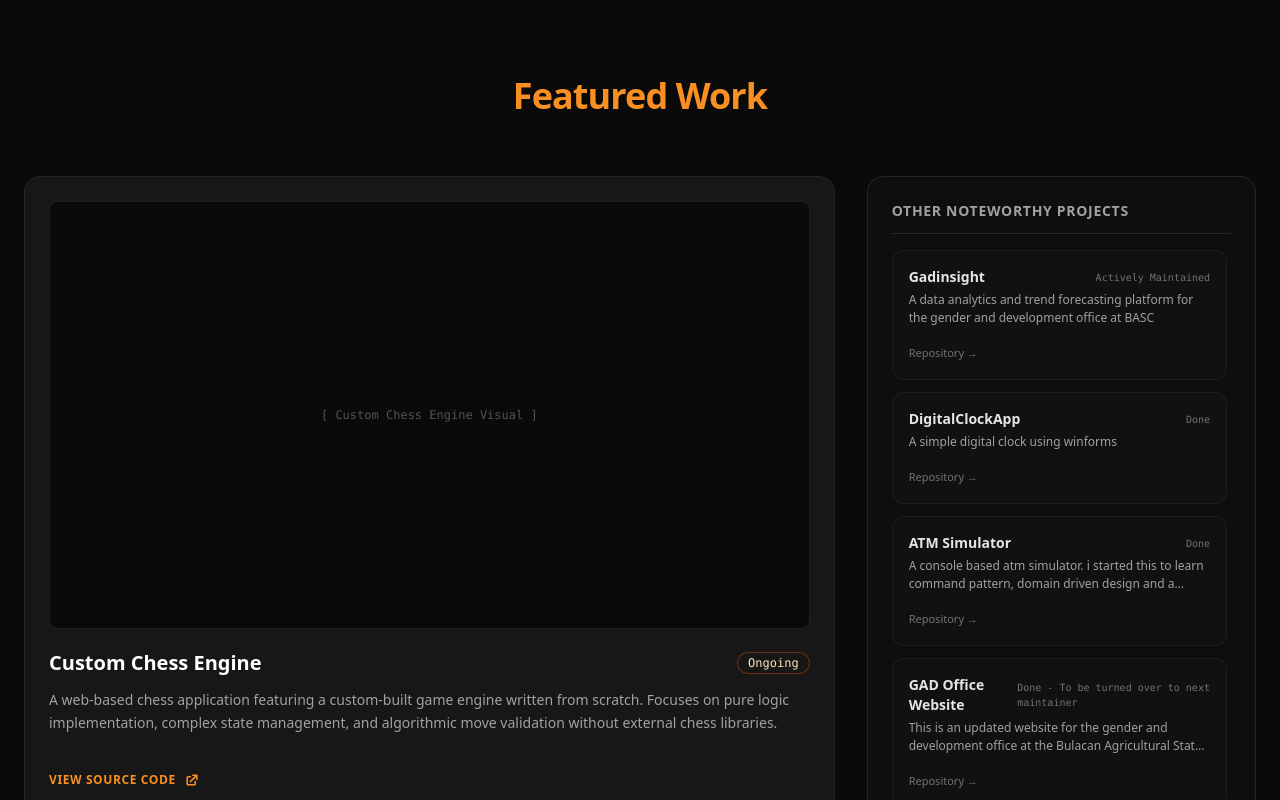
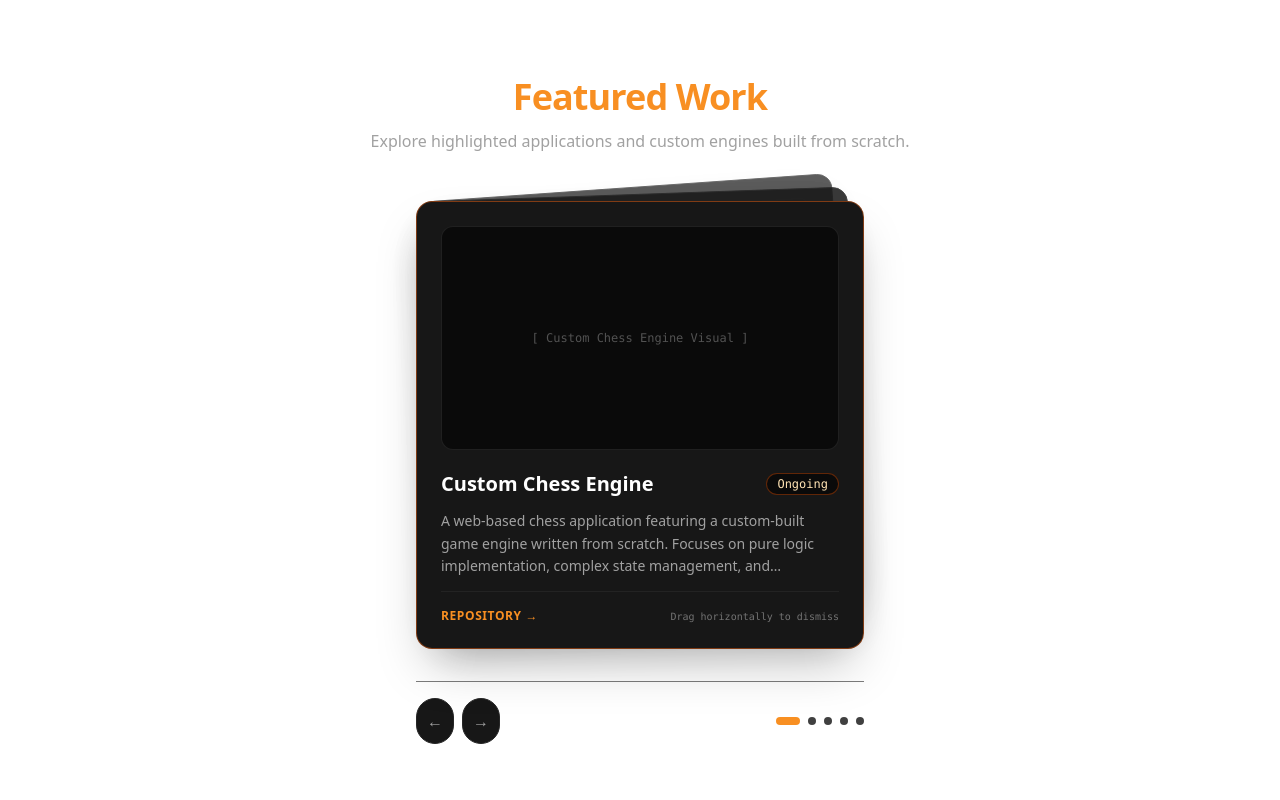
Before and after one commit to Zaido219/personal-portfolio, a React (Vite) app: page / in a window 1280 px wide. Shown: the part 820-1620 px from the top of the page. Built offline with nearby package versions, Linux system fonts and the light colour scheme.

Commit message:
style:WIP style updates for projects section

```diff
--- a/package.json
+++ b/package.json
@@ -12,6 +12,7 @@
   "dependencies": {
     "@icons-pack/react-simple-icons": "^13.13.0",
     "@tailwindcss/cli": "^4.1.18",
+    "framer-motion": "^13.1.0",
     "lucide-react": "^1.8.0",
     "react": "^19.2.0",
     "react-dom": "^19.2.0",
--- /dev/null
+++ b/src/components/FeaturedWorkSection/DeckControls.tsx
@@ -0,0 +1,51 @@
+import React from "react";
+
+interface DeckControlsProps {
+  total: number;
+  activeIndex: number;
+  onSelect: (index: number) => void;
+  onNext: () => void;
+  onPrev: () => void;
+}
+
+export const DeckControls: React.FC<DeckControlsProps> = ({
+  total,
+  activeIndex,
+  onSelect,
+  onNext,
+  onPrev,
+}) => (
+  <div className="flex items-center justify-between mt-8 pt-4 border-t border-neutral-800/60">
+    <div className="flex items-center gap-x-2">
+      <button
+        onClick={onPrev}
+        className="p-2.5 rounded-full bg-neutral-900 border border-neutral-800 text-neutral-400 hover:text-white hover:border-sunset-deep transition-all"
+        aria-label="Previous Project"
+      >
+        &larr;
+      </button>
+      <button
+        onClick={onNext}
+        className="p-2.5 rounded-full bg-neutral-900 border border-neutral-800 text-neutral-400 hover:text-white hover:border-sunset-deep transition-all"
+        aria-label="Next Project"
+      >
+        &rarr;
+      </button>
+    </div>
+
+    <div className="flex items-center gap-x-2">
+      {Array.from({ length: total }).map((_, idx) => (
+        <button
+          key={idx}
+          onClick={() => onSelect(idx)}
+          className={`h-2 rounded-full transition-all duration-300 ${
+            idx === activeIndex
+              ? "w-6 bg-sunset-bright"
+              : "w-2 bg-neutral-700 hover:bg-neutral-500"
+          }`}
+          aria-label={`Go to project ${idx + 1}`}
+        />
+      ))}
+    </div>
+  </div>
+);
--- a/src/components/FeaturedWorkSection/FeaturedWork.tsx
+++ b/src/components/FeaturedWorkSection/FeaturedWork.tsx
@@ -1,138 +1,55 @@
-import React from "react";
-import type { ProjectItemProps } from "../../interface/types";
-import { Projects } from "../../config/ProjectConstants"; // Assuming path to your constants
-import { ReflectedGlow } from "../Shared/Glow";
+import React, { useState } from "react";
+import { Projects } from "../../config/ProjectConstants";
+import { StackedProjectCard } from "./StackedProjectCard";
+import { DeckControls } from "./DeckControls";
 
-/**
- * SRP: Renders section title and subtitle
- */
-const SectionHeader = () => (
-  <div className="mb-12 flex flex-row items-center justify-center">
-    <h2 className="text-3xl sm:text-4xl font-extrabold text-sunset-bright tracking-tight mb-3">
-      Featured Work
-    </h2>
-  </div>
-);
+export const FeaturedWorkSection: React.FC = () => {
+  const featuredProjects = Projects.slice(0, 5);
+  const [activeIndex, setActiveIndex] = useState(0);
 
-/**
- * SRP: Status badge formatted using warm sunset tokens
- */
-const StatusTag = ({ status }: { status: string }) => (
-  <span className="inline-block px-2.5 py-0.5 text-xs font-mono rounded-full bg-neutral-900 border border-sunset-dusk/50 text-sunset-peach">
-    {status}
-  </span>
-);
+  const handleNext = () => {
+    setActiveIndex((prev) => (prev + 1) % featuredProjects.length);
+  };
 
-/**
- * SRP: Renders a primary featured project card with image placeholder and subtle backlight hover
- */
-const FeaturedProjectCard = ({ project }: { project: ProjectItemProps }) => (
-  <div className="group relative flex flex-col justify-between rounded-2xl bg-neutral-900 border border-neutral-800 p-6 transition-all duration-300 hover:border-sunset-deep/50 hover:bg-neutral-900/80">
-    {/* Optional subtle background glow on hover */}
-    <div
-      aria-hidden="true"
-      className="absolute -inset-px rounded-2xl bg-gradient-to-tr from-sunset-deep/20 via-transparent to-sunset-amber/20 opacity-0 transition-opacity duration-300 group-hover:opacity-100 pointer-events-none -z-10"
-    />
+  const handlePrev = () => {
+    setActiveIndex((prev) => (prev - 1 + featuredProjects.length) % featuredProjects.length);
+  };
 
-    <div>
-      {/* Thumbnail / Visual Area */}
-      <div className="w-full aspect-video rounded-lg bg-neutral-950 border border-neutral-800/80 mb-5 overflow-hidden flex items-center justify-center text-neutral-600 font-mono text-xs group-hover:border-neutral-700 transition-colors">
-        [ {project.projectName} Visual ]
+  return (
+    <section id="work" className="w-full max-w-7xl mx-auto px-6 py-16 md:py-24 border-t border-neutral-800">
+      <div className="mb-12 text-center max-w-2xl mx-auto">
+        <h2 className="text-3xl sm:text-4xl font-extrabold text-sunset-bright tracking-tight mb-3">
+          Featured Work
+        </h2>
+        <p className="text-neutral-400 text-sm sm:text-base">
+          Explore highlighted applications and custom engines built from scratch.
+        </p>
       </div>
 
-      <div className="flex items-center justify-between gap-x-2 mb-3">
-        <h3 className="text-xl font-bold text-white group-hover:text-sunset-peach transition-colors">
-          {project.projectName}
-        </h3>
-        <StatusTag status={project.projectStatus} />
-      </div>
-
-      <p className="text-neutral-400 text-sm leading-relaxed mb-6">
-        {project.projectDescription}
-      </p>
-    </div>
-
-    {project.projectLink && (
-      <div className="pt-2">
-        <a
-          href={project.projectLink}
-          target="_blank"
-          rel="noopener noreferrer"
-          className="inline-flex items-center gap-x-2 text-xs font-semibold uppercase tracking-wider text-sunset-bright hover:text-white transition-colors"
-        >
-          View Source Code
-          <svg className="w-4 h-4 fill-current" viewBox="0 0 20 20">
-            <path d="M11 3a1 1 0 100 2h2.586l-6.293 6.293a1 1 0 101.414 1.414L15 6.414V9a1 1 0 102 0V4a1 1 0 00-1-1h-5z" />
-            <path d="M5 5a2 2 0 00-2 2v8a2 2 0 002 2h8a2 2 0 002-2v-3a1 1 0 10-2 0v3H5V7h3a1 1 0 100-2H5z" />
-          </svg>
-        </a>
-      </div>
-    )}
-  </div>
-);
-
-/**
- * SRP: Compact list item for secondary project archive
- */
-const ProjectAsideItem = ({ project }: { project: ProjectItemProps }) => (
-  <div className="group p-4 rounded-xl border border-neutral-800/60 bg-neutral-900/40 hover:bg-neutral-900 hover:border-neutral-700 transition-all duration-200">
-    <div className="flex items-center justify-between gap-x-2 mb-1">
-      <h4 className="text-sm font-semibold text-neutral-200 group-hover:text-sunset-bright transition-colors">
-        {project.projectName}
-      </h4>
-      <span className="text-[10px] font-mono text-neutral-500">{project.projectStatus}</span>
-    </div>
-    <p className="text-xs text-neutral-400 line-clamp-2 mb-3 leading-normal">
-      {project.projectDescription}
-    </p>
-    {project.projectLink && (
-      <a
-        href={project.projectLink}
-        target="_blank"
-        rel="noopener noreferrer"
-        className="text-[11px] font-medium text-neutral-500 hover:text-sunset-peach transition-colors inline-flex items-center gap-x-1"
-      >
-        Repository &rarr;
-      </a>
-    )}
-  </div>
-);
-
-/**
- * SRP: Main container orchestrating layout split between top 3 and remaining projects
- */
-export const FeaturedWorkSection = () => {
-  const featuredProjects = Projects.slice(0, 3);
-  const secondaryProjects = Projects.slice(3);
-
-  return (
-    <section id="work" className="w-full bg-neutral-950 max-w-7xl mx-auto px-6 py-16 md:py-24">
-      <SectionHeader />
-
-      <div className="grid grid-cols-1 lg:grid-cols-3 gap-8 items-start">
-        {/* Main Grid: Top 3 Projects */}
-        <div className="lg:col-span-2 grid grid-cols-1 md:grid-cols-2 gap-6">
-          {featuredProjects.map((project, index) => (
-            <div
-              key={project.projectName}
-              className={index === 0 ? "md:col-span-2" : "col-span-1"}
-            >
-              <FeaturedProjectCard project={project} />
-            </div>
-          ))}
+      <div className="max-w-md mx-auto">
+        {/* Stack Container with defined ratio */}
+        <div className="relative w-full aspect-[4/5] sm:aspect-[1/1]">
+          {featuredProjects.map((project, index) => {
+            const offset = (index - activeIndex + featuredProjects.length) % featuredProjects.length;
+            return (
+              <StackedProjectCard
+                key={project.projectName}
+                project={project}
+                offset={offset}
+                totalCards={featuredProjects.length}
+                onDismiss={handleNext}
+              />
+            );
+          })}
         </div>
 
-        {/* Aside Sidebar: Remaining Projects */}
-        <aside className="lg:col-span-1 rounded-2xl bg-neutral-900/30 border border-neutral-800 p-6">
-          <h3 className="text-sm font-semibold uppercase tracking-wider text-neutral-400 mb-4 pb-3 border-b border-neutral-800">
-            Other Noteworthy Projects
-          </h3>
-          <div className="flex flex-col gap-y-3 max-h-[600px] overflow-y-auto custom-scrollbar pr-1">
-            {secondaryProjects.map((project) => (
-              <ProjectAsideItem key={project.projectName} project={project} />
-            ))}
-          </div>
-        </aside>
+        <DeckControls
+          total={featuredProjects.length}
+          activeIndex={activeIndex}
+          onSelect={setActiveIndex}
+          onNext={handleNext}
+          onPrev={handlePrev}
+        />
       </div>
     </section>
   );
--- /dev/null
+++ b/src/components/FeaturedWorkSection/StackedProjectCard.tsx
@@ -0,0 +1,91 @@
+import React from "react";
+import { motion} from "framer-motion";
+import { type PanInfo } from "framer-motion";
+import type { ProjectItemProps } from "../../interface/types";
+
+interface StackedProjectCardProps {
+  project: ProjectItemProps;
+  offset: number;
+  totalCards: number;
+  onDismiss: () => void;
+}
+
+export const StackedProjectCard: React.FC<StackedProjectCardProps> = ({
+  project,
+  offset,
+  totalCards,
+  onDismiss,
+}) => {
+  const isTop = offset === 0;
+
+  // Derive visual depth math based on stack offset
+  const scale = 1 - Math.min(offset, 3) * 0.04;
+  const yTranslate = -Math.min(offset, 3) * 16;
+  const rotate = -Math.min(offset, 3) * 2;
+  const opacity = offset > 2 ? 0 : 1 - offset * 0.15;
+  const zIndex = totalCards - offset;
+
+  const handleDragEnd = (_: unknown, info: PanInfo) => {
+    if (!isTop) return;
+    const swipeThreshold = 100;
+    if (Math.abs(info.offset.x) > swipeThreshold) {
+      onDismiss();
+    }
+  };
+
+  return (
+    <motion.div
+      drag={isTop ? "x" : false}
+      dragConstraints={{ left: 0, right: 0 }}
+      dragSnapToOrigin
+      onDragEnd={handleDragEnd}
+      animate={{
+        scale,
+        y: yTranslate,
+        rotate,
+        opacity,
+      }}
+      transition={{ type: "spring", stiffness: 300, damping: 25 }}
+      style={{ zIndex }}
+      className={`absolute inset-0 w-full rounded-2xl bg-neutral-900 border border-neutral-800 p-6 shadow-2xl flex flex-col justify-between select-none ${
+        isTop ? "cursor-grab active:cursor-grabbing border-sunset-deep/50" : "pointer-events-none"
+      }`}
+    >
+      <div>
+        {/* Card Header & Visual Placeholder */}
+        <div className="w-full aspect-video rounded-xl bg-neutral-950 border border-neutral-800/80 flex items-center justify-center text-neutral-600 font-mono text-xs mb-5">
+          [ {project.projectName} Visual ]
+        </div>
+
+        <div className="flex items-center justify-between gap-x-2 mb-3">
+          <h3 className="text-xl font-bold text-white">{project.projectName}</h3>
+          <span className="px-2.5 py-0.5 text-xs font-mono rounded-full bg-neutral-950 border border-sunset-dusk/50 text-sunset-peach">
+            {project.projectStatus}
+          </span>
+        </div>
+
+        <p className="text-neutral-400 text-sm leading-relaxed line-clamp-3">
+          {project.projectDescription}
+        </p>
+      </div>
+
+      {project.projectLink && (
+        <div className="pt-4 border-t border-neutral-800/80 flex items-center justify-between">
+          <a
+            href={project.projectLink}
+            target="_blank"
+            rel="noopener noreferrer"
+            className="text-xs font-semibold uppercase tracking-wider text-sunset-bright hover:text-white transition-colors"
+          >
+            Repository &rarr;
+          </a>
+          {isTop && (
+            <span className="text-[10px] font-mono text-neutral-500">
+              Drag horizontally to dismiss
+            </span>
+          )}
+        </div>
+      )}
+    </motion.div>
+  );
+};
```
Also changed, not shown: 1 other file (tests, documents, lock files or other folders).
